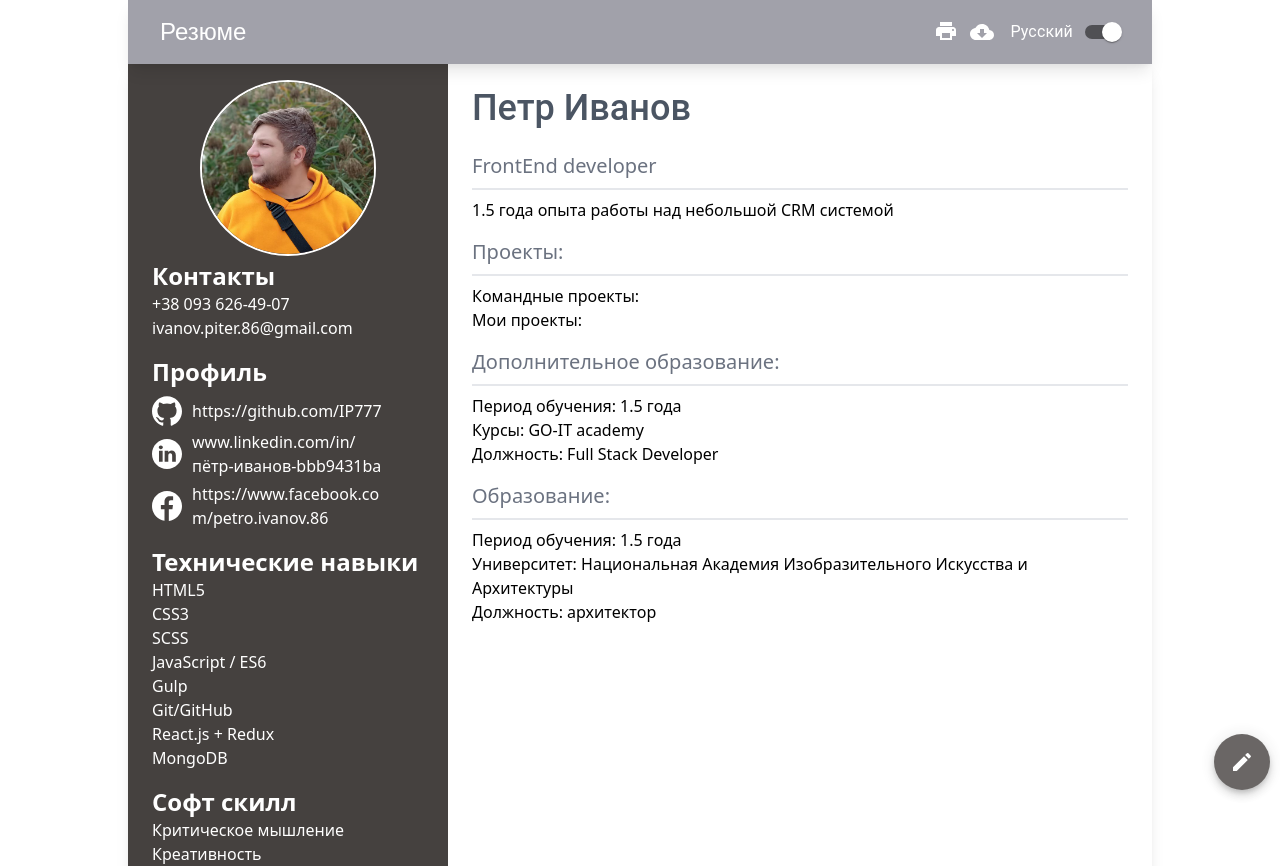
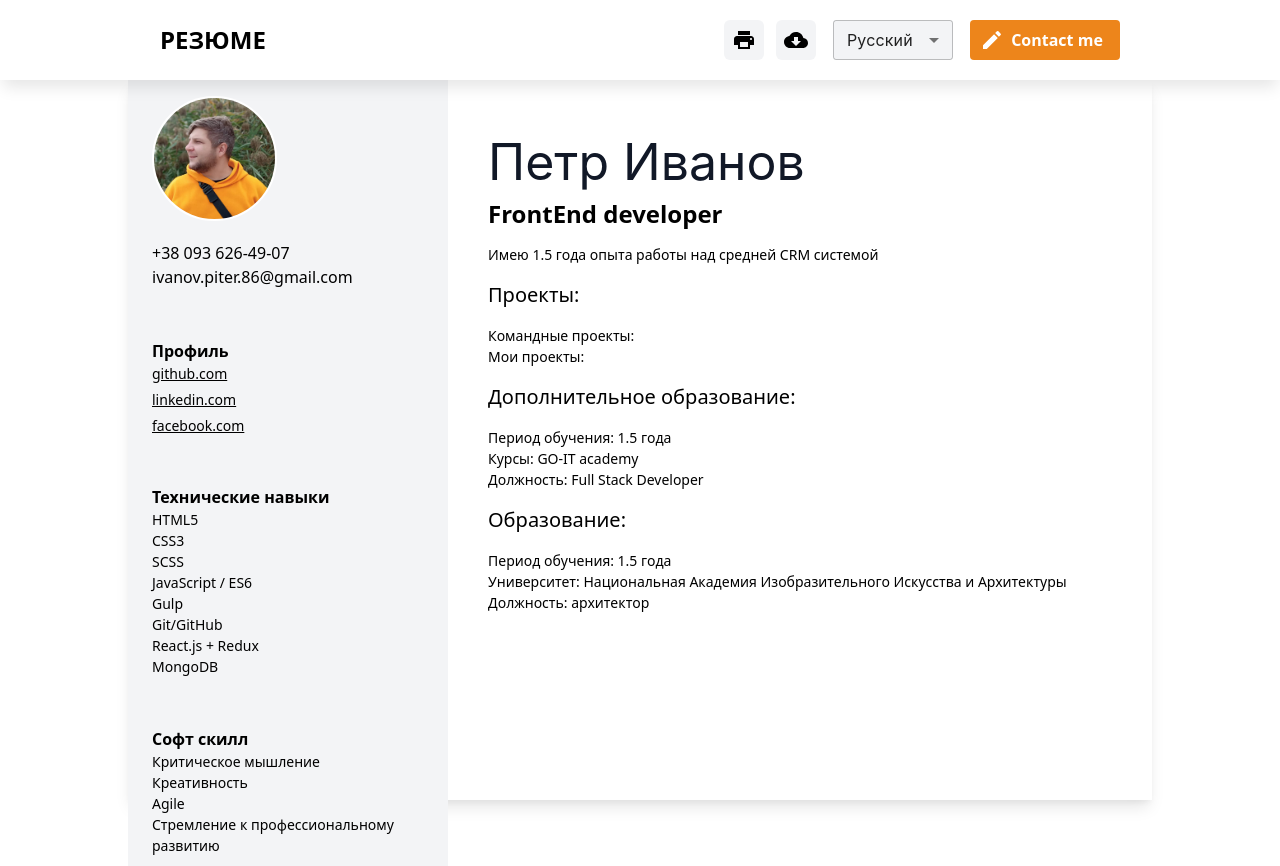
Before and after one commit to IP777/summary_n, a React (Create React App) app: page / in a window 1280 px wide. Shown: the top 866 px of the page. Built offline with nearby package versions, Linux system fonts and the light colour scheme.

Commit message:
edit resume layout

```diff
--- a/package.json
+++ b/package.json
@@ -10,6 +10,7 @@
     "@material-ui/core": "^5.0.0-beta.4",
     "@material-ui/icons": "^4.11.2",
     "@mui/material": "^5.2.7",
+    "@mui/styles": "^5.2.3",
     "@reduxjs/toolkit": "^1.7.1",
     "@testing-library/jest-dom": "^5.14.1",
     "@testing-library/react": "^11.2.7",
--- a/src/App.jsx
+++ b/src/App.jsx
@@ -1,7 +1,5 @@
 import React, { Suspense } from "react";
-
 import { SVGSource } from "./assets/image/svg/Sprites";
-import DialogModal from "./components/DialogModal";
 import HeadLayout from "./components/HeadLayout";
 import LeftBlock from "./components/LeftBlock";
 import RightBlock from "./components/RightBlock";
@@ -10,6 +8,7 @@ import { setSnackbar } from "./utils/snackbar";
 import styled from "styled-components";
 
 const StyledMain = styled.div`
+  height: calc(100vh - 80px) !important;
   display: grid;
   grid-template-columns: 320px 1fr;
   @media (max-width: 750px) {
@@ -25,7 +24,6 @@ const StyledMain = styled.div`
 function App() {
   setSnackbar(useSnackbar());
   useSnackbar();
-  // const mw750 = useMediaQuery("(max-width:750px)");
   return (
     <Suspense fallback={"Loading..."}>
       <SnackbarProvider>
@@ -36,7 +34,6 @@ function App() {
             <LeftBlock />
             <RightBlock />
           </StyledMain>
-          <DialogModal />
         </HeadLayout>
       </SnackbarProvider>
     </Suspense>
--- a/src/components/DialogModal.jsx
+++ b/src/components/DialogModal.jsx
@@ -8,7 +8,6 @@ import {
   DialogContentText,
   DialogTitle,
   CircularProgress,
-  Fab,
 } from "@material-ui/core";
 
 import { Edit, Send, Close } from "@material-ui/icons";
@@ -19,7 +18,26 @@ import styled from "styled-components";
 import { useTranslation } from "react-i18next";
 
 const StyledDialog = styled.div`
-  opacity: 0.8;
+  .contact_button {
+    width: 150px;
+    height: 40px;
+    background-color: var(--color-orange);
+    padding: 10px;
+    display: flex;
+    align-items: center;
+    justify-content: space-between;
+    border-radius: 4px;
+    .icon {
+      color: #fff;
+    }
+    .text {
+      width: 100%;
+      font-size: 16px;
+      font-weight: 600;
+      color: #fff;
+    }
+  }
+
   @media print {
     display: none;
   }
@@ -55,19 +73,15 @@ export default function DialogModal() {
 
   return (
     <StyledDialog>
-      <Fab
-        color="primary"
-        aria-label="edit"
-        style={{
-          position: "fixed",
-          right: 10,
-          bottom: 10,
-          backgroundColor: "#45413f",
-        }}
+      <button
+        type="button"
         onClick={handleClickOpen}
+        className="contact_button"
       >
-        <Edit className="text-white" />
-      </Fab>
+        <Edit className="icon" />
+        <div className="text">Contact me</div>
+      </button>
+
       <Dialog
         open={open}
         onClose={handleClose}
--- a/src/components/HeadLayout.jsx
+++ b/src/components/HeadLayout.jsx
@@ -1,32 +1,81 @@
 import React, { useRef, useState } from "react";
 import { useTranslation } from "react-i18next";
-import { FormControlLabel, Switch } from "@material-ui/core";
-import { Print, CloudDownload } from "@material-ui/icons";
+import { MenuItem, Select } from "@material-ui/core";
+import { Print, CloudDownload, Edit } from "@material-ui/icons";
 import FileSaver from "file-saver";
 import { useReactToPrint } from "react-to-print";
 import styled from "styled-components";
+import DialogModal from "./DialogModal";
 
 const StyledMainBlock = styled.div`
-  .title {
-    font-family: "Montserrat", sans-serif;
+  .sub_wrapper {
+    box-shadow: 0px 4px 6px -2px #0000000d;
+    box-shadow: 0px 10px 15px -3px #0000001a;
+    .title {
+      font-size: 24px;
+      /* font-family: "Montserrat", sans-serif; */
+      font-weight: 600;
+      text-transform: uppercase;
+    }
+    .button_wrapper {
+      display: flex;
+      align-items: center;
+      .param_button {
+        width: 40px;
+        height: 40px;
+        background-color: var(--color-light-gray);
+        display: flex;
+        align-items: center;
+        justify-content: center;
+        border-radius: 6px;
+        position: relative;
+        .icon {
+          width: 24px;
+          height: 24px;
+        }
+        &:hover {
+          border: 2px solid #fff;
+        }
+        &:hover::after {
+          content: "";
+          position: absolute;
+          top: -4px;
+          left: -4px;
+          right: -4px;
+          bottom: -4px;
+          background: var(--color-orange);
+          z-index: -1;
+          border-radius: 8px;
+        }
+      }
+      .styled_select {
+        /* &:hover {
+          box-shadow: 0 0px 4px 1px var(--color-orange);
+        } */
+        &:hover::after {
+          content: "";
+          position: absolute;
+          top: -2px;
+          left: -2px;
+          right: -2px;
+          bottom: -2px;
+          background: var(--color-orange);
+          z-index: -1;
+          border-radius: 6px;
+        }
+      }
+    }
   }
 `;
 
 export default function HeadLayout({ children }) {
   const { t, i18n } = useTranslation();
-  const [check, setCheck] = useState({
-    checked: true,
-    lang: "ru",
-    label: "Русский",
-  });
+  const [select, setSelect] = useState("ru");
 
   const handleChange = (e) => {
-    setCheck({
-      checked: !check.checked,
-      lang: !check.checked ? "ru" : "en",
-      label: !check.checked ? "Русский" : "English",
-    });
-    i18n.changeLanguage(!check.checked ? "ru" : "en");
+    const { value } = e.target;
+    setSelect(value);
+    i18n.changeLanguage(value);
   };
 
   const componentRef = useRef();
@@ -43,35 +92,46 @@ export default function HeadLayout({ children }) {
 
   return (
     <StyledMainBlock>
-      <section className="sticky top-0 h-16">
-        <div
-          style={{ backgroundColor: "rgb(161 161 170)" }}
-          className="flex items-center justify-between h-full pl-8 pr-8 m-auto text-xl text-white shadow-lg max-w-l"
-        >
-          <div className="text-2xl title">{t("logo")}</div>
-          <div>
+      <section className="sticky top-0 bg-white sub_wrapper">
+        <div className="flex items-center justify-between h-20 pl-8 pr-8 m-auto text-xl max-w-l">
+          <div className="title">{t("logo")}</div>
+          <div className="button_wrapper">
             <button
               type="button"
               onClick={handlePrint}
-              className="mr-3 text-2xl"
+              className="mr-3 text-2xl param_button"
             >
-              <Print className="hover:text-gray-300" />
+              <Print className="icon" />
             </button>
-            <button type="button" onClick={handleDownload}>
-              <CloudDownload className="text-2xl hover:text-gray-300" />
+            <button
+              type="button"
+              onClick={handleDownload}
+              className="param_button"
+            >
+              <CloudDownload className="icon" />
             </button>
-            <FormControlLabel
-              labelPlacement="start"
-              control={
-                <Switch
-                  color="default"
-                  checked={check.checked}
-                  onChange={handleChange}
-                  name="checkedA"
-                />
-              }
-              label={check.label}
-            />
+            <Select
+              className="styled_select"
+              style={{
+                background: "var(--color-light-gray)",
+                border: 0,
+                borderRadius: 3,
+                height: 40,
+                width: 120,
+                marginRight: 17,
+                marginLeft: 17,
+                fontFamily: "Inter, sans-serif",
+                fontWeight: 400,
+                fontSize: 16,
+              }}
+              value={select}
+              onChange={handleChange}
+            >
+              <MenuItem value="ru">Русский</MenuItem>
+              <MenuItem value="en">English</MenuItem>
+            </Select>
+
+            <DialogModal />
           </div>
         </div>
       </section>
--- a/src/components/LeftBlock.jsx
+++ b/src/components/LeftBlock.jsx
@@ -1,102 +1,115 @@
 import React from "react";
 import { useTranslation } from "react-i18next";
+import styled from "styled-components";
 import avatar from "../assets/image/avatar.jpg";
-import { SVG } from "../assets/image/svg/Sprites";
+
+const StyledLeftBlock = styled.div`
+  background-color: var(--color-light-gray);
+  font-size: 16px;
+  .avatar_wrapper {
+    .avatar {
+      width: 125px;
+      height: 125px;
+      margin-bottom: 20px;
+    }
+  }
+  .contacts {
+    margin-bottom: 50px;
+  }
+  .profile {
+    margin-bottom: 44px;
+    .link {
+      display: block;
+      font-size: 14px;
+      margin-bottom: 5px;
+      text-decoration: underline;
+      &:hover {
+        color: var(--color-orange);
+      }
+    }
+  }
+  .technical_skills {
+    margin-bottom: 50px;
+  }
+
+  .titles {
+    font-size: 16px;
+    font-weight: 600;
+  }
+  .item {
+    font-size: 14px;
+  }
+`;
 
 export default function LeftBlock() {
   const { t } = useTranslation();
   return (
-    <div className="p-6 pt-4 text-white bg-brown-100">
+    <StyledLeftBlock className="p-6 pt-4">
       <div className="flex flex-col w-full">
-        <div className="flex justify-center w-full mb-1">
+        <div className="flex justify-start w-full avatar_wrapper">
           <img
             src={avatar}
             alt="avatar"
-            className="object-cover border-2 border-white rounded-full w-44 h-44"
+            className="object-cover border-2 border-white rounded-full avatar"
           />
         </div>
 
-        <div className="mb-4">
-          <h3 className="text-2xl font-semibold">{t("lb.contact")}</h3>
+        <div className="contacts">
           <p>+38 093 626-49-07</p>
           <p>ivanov.piter.86@gmail.com</p>
         </div>
 
-        <div className="mb-4">
-          <h3 className="mb-2 text-2xl font-semibold">{t("lb.profile")}</h3>
-          <div className="flex items-center w-full mb-1">
-            <SVG
-              id="github"
-              fill="#fff"
-              height={30}
-              style={{ marginRight: 10 }}
-            />
+        <div className="profile">
+          <h3 className="titles">{t("lb.profile")}</h3>
           <a
             href="https://github.com/IP777"
             target="_blank"
             rel="noopener noreferrer"
-              className="hover:underline"
+            className="link"
           >
-              https://github.com/IP777
+            github.com
           </a>
-          </div>
-          <div className="flex items-center w-full mb-1">
-            <SVG
-              id="linkedin"
-              fill="#fff"
-              height={30}
-              style={{ marginRight: 10 }}
-            />
           <a
             href="www.linkedin.com/in/пётр-иванов-bbb9431ba"
             target="_blank"
             rel="noopener noreferrer"
-              className="w-48 break-words hover:underline"
+            className="link"
           >
-              www.linkedin.com/in/пётр-иванов-bbb9431ba
+            linkedin.com
           </a>
-          </div>
-          <div className="flex items-center w-full">
-            <SVG
-              id="facebook"
-              fill="#fff"
-              height={30}
-              style={{ marginRight: 10 }}
-            />
           <a
             href="https://www.facebook.com/petro.ivanov.86"
             target="_blank"
             rel="noopener noreferrer"
-              className="w-48 break-words hover:underline"
+            className="link"
           >
-              https://www.facebook.com/petro.ivanov.86
+            facebook.com
           </a>
         </div>
-        </div>
 
-        <div className="mb-4">
-          <h3 className="text-2xl font-semibold">{t("lb.tSkills")}</h3>
+        <div className="technical_skills">
+          <h3 className="titles">{t("lb.tSkills")}</h3>
           <ul>
-            <li>HTML5</li>
-            <li>CSS3</li>
-            <li>SCSS</li>
-            <li>JavaScript / ES6</li>
-            <li>Gulp</li>
-            <li>Git/GitHub</li>
-            <li>React.js + Redux</li>
-            <li>MongoDB</li>
+            <li className="item">HTML5</li>
+            <li className="item">CSS3</li>
+            <li className="item">SCSS</li>
+            <li className="item">JavaScript / ES6</li>
+            <li className="item">Gulp</li>
+            <li className="item">Git/GitHub</li>
+            <li className="item">React.js + Redux</li>
+            <li className="item">MongoDB</li>
           </ul>
         </div>
         <div>
-          <h3 className="text-2xl font-semibold">{t("lb.sSkills")}</h3>
+          <h3 className="titles">{t("lb.sSkills")}</h3>
           <ul>
-            <li>{t("lb.skills.critical")}</li>
-            <li>{t("lb.skills.creative")}</li>
-            <li>Agile</li>
-            <li>{t("lb.skills.dev")}</li>
+            <li className="item">{t("lb.skills.critical")}</li>
+            <li className="item">{t("lb.skills.creative")}</li>
+            <li className="item">Agile</li>
+            <li className="item">{t("lb.skills.dev")}</li>
           </ul>
         </div>
       </div>
-    </div>
+    </StyledLeftBlock>
   );
 }
--- a/src/components/RightBlock.jsx
+++ b/src/components/RightBlock.jsx
@@ -1,23 +1,35 @@
 import React from "react";
 import { useTranslation } from "react-i18next";
+import styled from "styled-components";
+
+const StyledRightBlock = styled.div`
+  padding: 40px;
+  padding-top: 45px;
+  font-size: 14px;
+  .name_surname {
+    font-size: 50px;
+  }
+  .first_titles {
+    font-size: 24px;
+    font-weight: 600;
+  }
+  .summary_titles {
+  }
+`;
 
 export default function RightBlock() {
   const { t } = useTranslation();
   return (
-    <div className="p-6 font-sans">
-      <h1 className="mb-6 text-4xl font-medium text-gray-600">
-        {t("Name-surname")}
-      </h1>
+    <StyledRightBlock>
+      <h1 className="name_surname">{t("Name-surname")}</h1>
 
       <div className="mb-4">
-        <h3 className="pb-2 mb-2 text-xl font-medium text-gray-500 border-b-2">
-          FrontEnd developer
-        </h3>
-        <p>{t("motivation")}</p>
+        <h3 className="pb-2 mb-2 text-xl first_titles">FrontEnd developer</h3>
+        <p className="text">{t("motivation")}</p>
       </div>
 
       <div className="mb-4">
-        <h3 className="pb-2 mb-2 text-xl font-medium text-gray-500 border-b-2">
+        <h3 className="pb-2 mb-2 text-xl summary_titles">
           {t("project-title")}
         </h3>
         <ul>
@@ -27,7 +39,7 @@ export default function RightBlock() {
       </div>
 
       <div className="mb-4">
-        <h3 className="pb-2 mb-2 text-xl font-medium text-gray-500 border-b-2">
+        <h3 className="pb-2 mb-2 text-xl summary_titles">
           {t("add-education-title")}
         </h3>
         <ul>
@@ -39,7 +51,7 @@ export default function RightBlock() {
       </div>
 
       <div>
-        <h3 className="pb-2 mb-2 text-xl font-medium text-gray-500 border-b-2">
+        <h3 className="pb-2 mb-2 text-xl summary_titles">
           {t("education-title")}
         </h3>
         <ul>
@@ -48,6 +60,6 @@ export default function RightBlock() {
           <li>{t("University-role")}</li>
         </ul>
       </div>
-    </div>
+    </StyledRightBlock>
   );
 }
--- a/src/index.css
+++ b/src/index.css
@@ -3,6 +3,7 @@
 @tailwind utilities;
 @import url("https://fonts.googleapis.com/css2?family=Roboto&display=swap");
 @import url("https://fonts.googleapis.com/css2?family=Montserrat&display=swap");
+@import url("https://fonts.googleapis.com/css2?family=Inter:wght@100;200;300;500;600;700;800;900&display=swap");
 
 body {
   margin: 0;
@@ -16,7 +17,8 @@ h1,
 h2.h3,
 h4,
 h5 {
-  font-family: "Roboto";
+  font-family: "Inter", sans-serif;
+  color: #111827;
 }
 
 code {
@@ -51,3 +53,11 @@ body {
   scrollbar-width: thin;
   scrollbar-color: #c3c5c7 #f3f6f9;
 }
+
+:root {
+  --color-black: #111827;
+  --color-dark-gray: #374151;
+  --color-gray: #6b7280;
+  --color-light-gray: #f3f4f6;
+  --color-orange: #ed851b;
+}
--- a/src/locales/ru.json
+++ b/src/locales/ru.json
@@ -2,7 +2,7 @@
   "welcome": "Добро пожаловать в Реакт",
   "Name-surname": "Петр Иванов",
   "logo": "Резюме",
-  "motivation": "1.5 года опыта работы над небольшой CRM системой",
+  "motivation": "Имею 1.5 года опыта работы над средней CRM системой",
   "project-title": "Проекты:",
   "team-project-title": "Командные проекты:",
   "personal-project-title": "Мои проекты:",
```
Also changed, not shown: 1 other file (tests, documents, lock files or other folders). Lines whose indentation alone changed are shown as unchanged.
